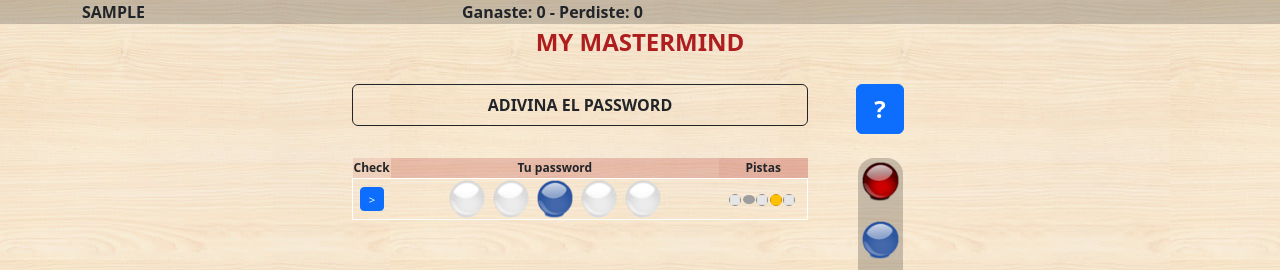
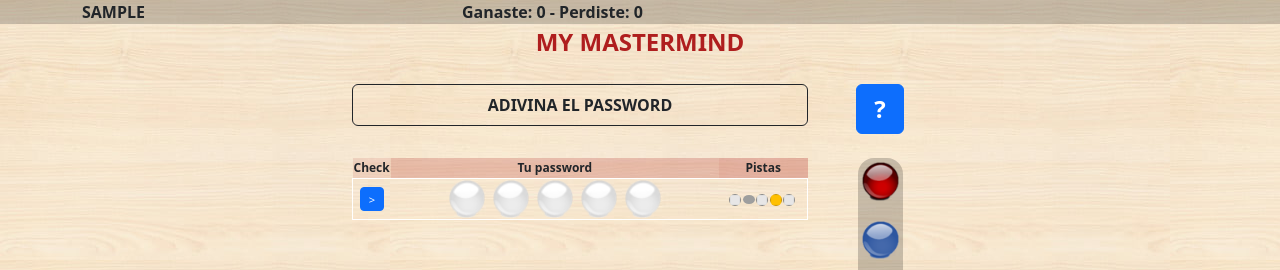
Before and after one commit to capgemini-salvgonz/ng-my-master-mind, an Angular app: page / in a window 1280 px wide. Both pictures are taken after typing "Sample" into the empty fields and a click on the button "Entrar". Shown: the top 270 px of the page. Built offline with nearby package versions, Linux system fonts and the light colour scheme; grey boxes are pictures that could not be loaded.

Commit message:
Mastermind service with password creation

```diff
--- a/angular.json
+++ b/angular.json
@@ -28,7 +28,8 @@
               "node_modules/bootstrap/dist/css/bootstrap.min.css",
               "src/styles.css"
             ],
-            "scripts": []
+            "scripts": [
+            ]
           },
           "configurations": {
             "production": {
--- a/package.json
+++ b/package.json
@@ -20,9 +20,11 @@
     "@angular/router": "^15.2.0",
     "@ng-bootstrap/ng-bootstrap": "^14.0.1",
     "@popperjs/core": "^2.11.6",
+    "@types/underscore": "^1.11.4",
     "bootstrap": "^5.2.3",
     "rxjs": "~7.8.0",
     "tslib": "^2.3.0",
+    "underscore": "^1.13.6",
     "zone.js": "~0.12.0"
   },
   "devDependencies": {
--- a/src/app/app.component.html
+++ b/src/app/app.component.html
@@ -61,11 +61,11 @@
                 <tr class="border border-white">
                   <td><button class="btn btn-primary btn-sm">></button></td>
                   <td class="mx-auto">
-                    <img class="img-password" src="assets/alpha.png" alt="alpha" />
-                    <img class="img-password" src="assets/alpha.png" alt="alpha" />
-                    <img class="img-password" src="assets/blue.png" alt="alpha" />
-                    <img class="img-password" src="assets/alpha.png" alt="alpha" />
-                    <img class="img-password" src="assets/alpha.png" alt="alpha" />
+                    <img class="img-password" src="assets/alpha.png" alt="alpha" (click)="onClickAnswer(0)"/>
+                    <img class="img-password" src="assets/alpha.png" alt="alpha" (click)="onClickAnswer(1)"/>
+                    <img class="img-password" src="assets/alpha.png" alt="alpha" (click)="onClickAnswer(2)"/>
+                    <img class="img-password" src="assets/alpha.png" alt="alpha" (click)="onClickAnswer(3)"/>
+                    <img class="img-password" src="assets/alpha.png" alt="alpha" (click)="onClickAnswer(4)"/>
                   </td>
                   <td class="mx-auto">
                     <img class="img-clue rounded-circle" src="assets/g.png" />
@@ -96,12 +96,12 @@
           </div>
 
           <div class="row options mt-4  rounded-4 mx-auto">
-            <img src="assets/red.png" alt="red" (click)="onclickOption('red')"/>
-            <img src="assets/blue.png" alt="blue" (click)="onclickOption('blue')"/>
-            <img src="assets/yellow.png" alt="yellow" (click)="onclickOption('yellow')"/>
-            <img src="assets/green.png" alt="green" (click)="onclickOption('green')"/>
-            <img src="assets/orange.png" alt="orange" (click)="onclickOption('orange')"/>
-            <img src="assets/gray.png" alt="gray" (click)="onclickOption('gray')"/>
+            <img src="assets/red.png" alt="red" (click)="onClickOption('red')"/>
+            <img src="assets/blue.png" alt="blue" (click)="onClickOption('blue')"/>
+            <img src="assets/yellow.png" alt="yellow" (click)="onClickOption('yellow')"/>
+            <img src="assets/green.png" alt="green" (click)="onClickOption('green')"/>
+            <img src="assets/orange.png" alt="orange" (click)="onClickOption('orange')"/>
+            <img src="assets/gray.png" alt="gray" (click)="onClickOption('gray')"/>
           </div>
 
           <div class="row options mt-4  rounded-4 mx-auto">
--- a/src/app/app.component.ts
+++ b/src/app/app.component.ts
@@ -1,10 +1,8 @@
 import { Component, Directive, Input, Output } from '@angular/core';
 import { GameStorageService } from './service/game-storage.service';
 import { GameStatistics } from './model/game.model';
+import { MasterMindService, OptionSelected } from './service/mastermind.service';
 
-type OptionSelected =
-  'red' | 'blue' | 'yellow' | 'green' |
-  'orange' | 'gray' | 'alpha';
 
 
 @Component({
@@ -13,14 +11,17 @@ type OptionSelected =
   styleUrls: ['./app.component.css'],
 })
 export class AppComponent {
+
   title = 'My master mind';
   storage: GameStorageService;
+  masterMind: MasterMindService;
   statistics: GameStatistics | null;
   name: string = '';
   @Output() optionSelected: OptionSelected;
 
-  constructor(storage: GameStorageService) {
+  constructor(storage: GameStorageService, masterMind: MasterMindService) {
     this.storage = storage;
+    this.masterMind = masterMind;
     this.statistics = this.storage.statistics;
     this.optionSelected = 'alpha';
   }
@@ -39,7 +40,16 @@ export class AppComponent {
     this.name = '';
   }
 
-  onclickOption(option: OptionSelected): void {
+  onClickOption(option: OptionSelected): void {
     this.optionSelected = option;
+    console.log(this.masterMind);
   }
+
+  onClickAnswer(position: number) {
+    if(this.optionSelected === 'alpha'){
+      return;
+    }
+    this.masterMind.setAnswer(position, this.optionSelected);
+  }
+
 }
--- a/src/app/app.module.ts
+++ b/src/app/app.module.ts
@@ -1,10 +1,12 @@
 import { NgModule } from '@angular/core';
+import { NgbModule } from '@ng-bootstrap/ng-bootstrap';
+
 import { BrowserModule } from '@angular/platform-browser';
 import { FormsModule, ReactiveFormsModule } from '@angular/forms';
 
 import { AppRoutingModule } from './app-routing.module';
 import { AppComponent } from './app.component';
-import { NgbModule } from '@ng-bootstrap/ng-bootstrap';
+
 
 @NgModule({
   declarations: [
--- /dev/null
+++ b/src/app/service/mastermind.service.ts
@@ -0,0 +1,63 @@
+import { Injectable } from "@angular/core";
+import * as _ from 'underscore';
+
+
+export type OptionSelected = 'red' | 'blue' | 'yellow' | 'green' | 'orange' | 'gray' | 'alpha';
+type PasswordClues = {
+  selection: string[];
+  clues: string[];
+};
+
+@Injectable({ providedIn: 'root' })
+export class MasterMindService {
+
+  private password: string = '';
+  private options: string[];
+  private readonly maxAttempt: number = 10;
+  private attempt: number = 1;
+  public currentAnswer: string[] = [];
+
+
+  /**
+   * Create an instance of MasterMindService
+   */
+  constructor() {
+    this.options = ['red', 'blue', 'yellow', 'green', 'orange', 'gray'];
+    this.newGame();
+  }
+
+  newGame() {
+    this.createNewPassword();
+    this.attempt = 0;
+    /**
+     * TO DO
+     * Create an Array to track current try and initialize
+     * Create an Array to track clues and initialize
+     * Create an Array to track previous password and initialize
+     */
+    this.currentAnswer = ['alpha', 'alpha', 'alpha', 'alpha', 'alpha'];
+  }
+
+  setAnswer(index: number, value: OptionSelected) {
+    this.currentAnswer[index] = value;
+  }
+
+  /**
+   * Create a new password
+   * replace the existing password
+   */
+  createNewPassword(): void {
+    this.password = _.shuffle([...this.options, ...this.options]).slice(0, 5).join('-');
+  }
+
+  /**
+   * Validate the password
+   * @param password to validate against the password created
+   * @returns true when the password match
+   */
+  validate(): boolean {
+    this.attempt += 1;
+    return this.password === this.currentAnswer.join('-');
+  }
+
+}
--- a/tsconfig.app.json
+++ b/tsconfig.app.json
@@ -12,5 +12,8 @@
   ],
   "include": [
     "src/**/*.d.ts"
+  ],
+  "types": [
+    "underscore"
   ]
 }
```
Also changed, not shown: 1 other file (tests, documents, lock files or other folders).
